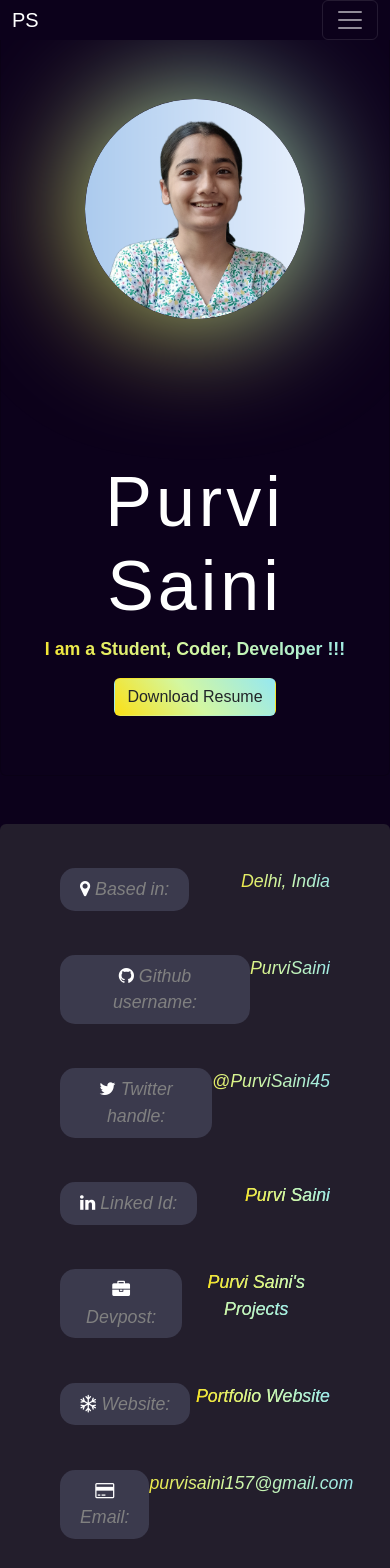
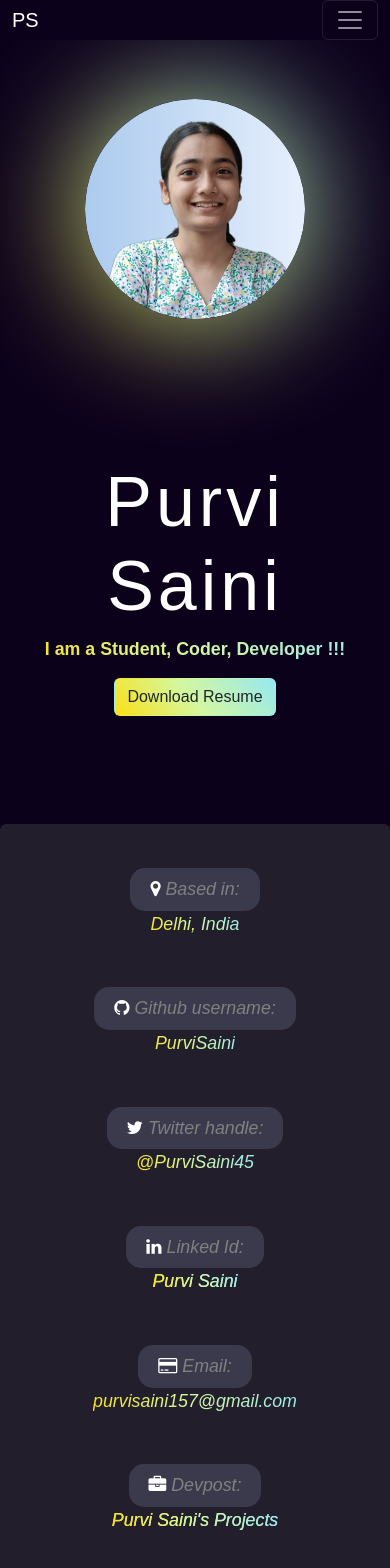
Before and after one commit to PurviSaini/purvi-saini, a React (Create React App) app: page / in a window 390 px wide. Shown: the top 1568 px of the page. Built offline with nearby package versions, Linux system fonts and the light colour scheme.

Commit message:
contact section responsiveness corrected

```diff
--- a/src/Components/Contact.css
+++ b/src/Components/Contact.css
@@ -28,3 +28,12 @@ background: linear-gradient(50deg,  rgba(153,233,237,1) 0%,rgba(211,247,161,1) 4
 i,.tech-stack{
     background-color: #3B3A4D;
 }
+
+@media only screen and (max-width: 550px) {
+   .container-fluid.wrapper{
+    flex-direction: column;
+    align-items: center;
+    margin-bottom: 5px;
+
+   }
+  }
--- a/src/Components/Contact.js
+++ b/src/Components/Contact.js
@@ -23,20 +23,14 @@ function Contact(){
                 <div className="description"><a href="https://www.linkedin.com/in/purvi-saini-a30a23246" className="contact-links">Purvi Saini</a></div>
             </div>
 
+            <div className="container-fluid  d-flex justify-content-between wrapper">
+                <div className="social"><i className="fa fa-credit-card" /> Email: </div>
+                <div className="description">purvisaini157@gmail.com</div>
+            </div>
 
             <div className="container-fluid  d-flex justify-content-between wrapper">
                 <div className="social"><i className="fa fa-briefcase" />  Devpost: </div>
                 <div className="description"><a href="https://devpost.com/purvisaini157" className="contact-links">Purvi Saini's Projects</a></div>
-            </div>
-
-            <div className="container-fluid  d-flex justify-content-between wrapper">
-                <div className="social"><i className="fa fa-snowflake-o" /> Website: </div>
-                <div className="description"><a href="#home" className="contact-links">Portfolio Website</a></div>
-            </div>
-
-            <div className="container-fluid  d-flex justify-content-between wrapper">
-                <div className="social"><i className="fa fa-credit-card" /> Email: </div>
-                <div className="description">purvisaini157@gmail.com</div>
             </div>
 
         </div>
```
